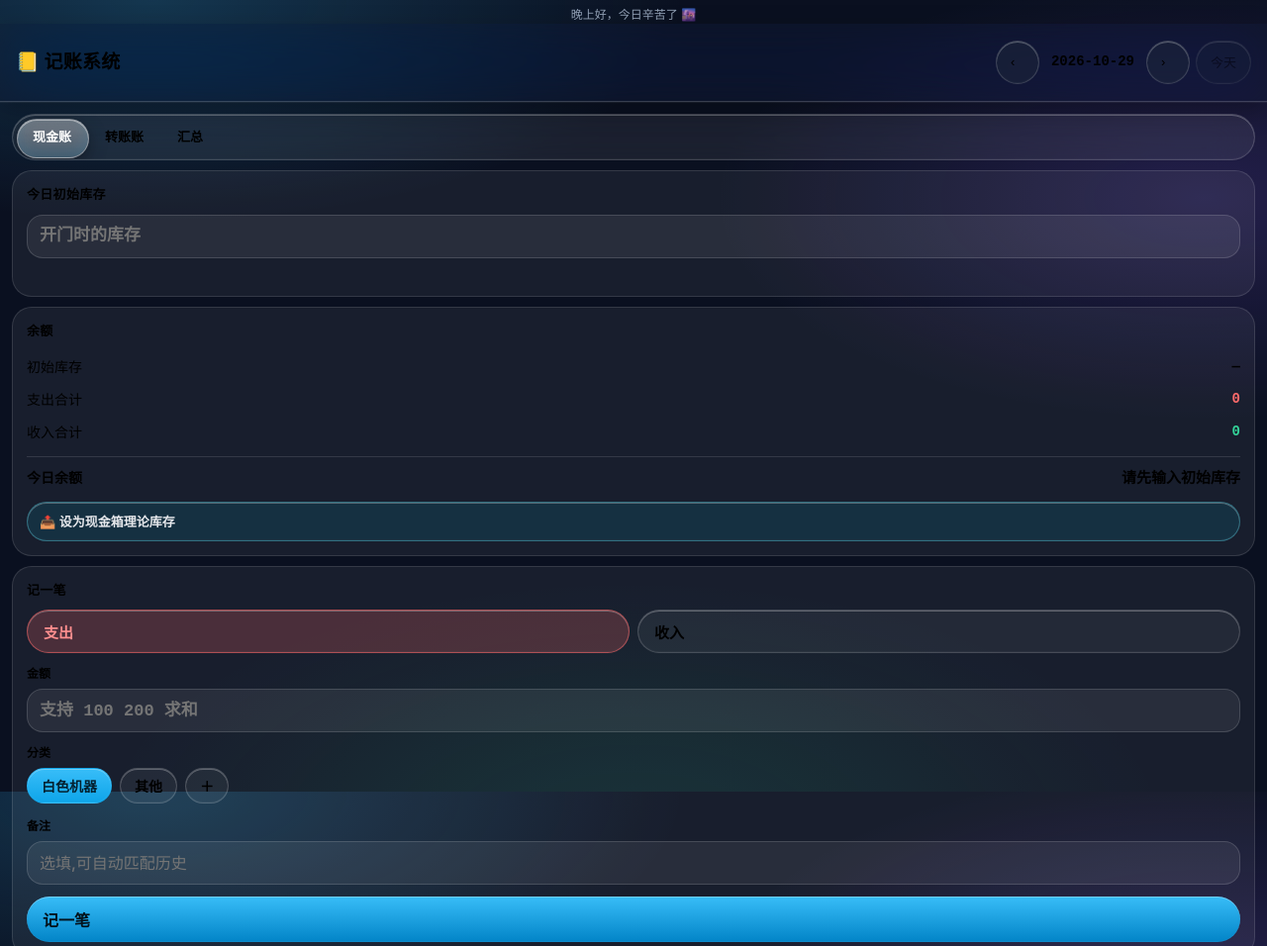
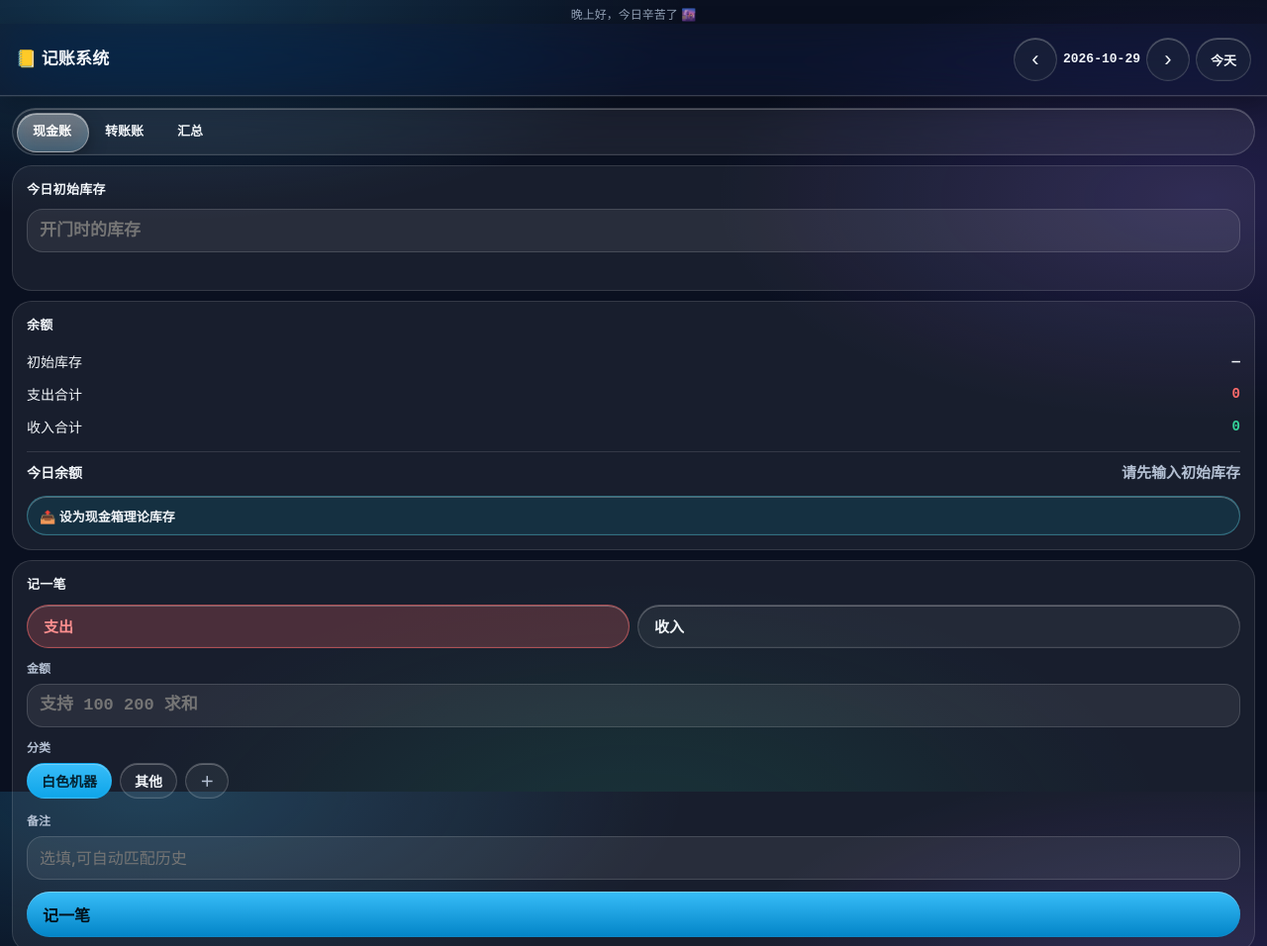
Before and after one commit to leohenshuai/caja-ios, a plain HTML site: page www/ledger.html in a window 1280 px wide. Shown: the top 956 px of the page at 99% size. Drawn offline with Linux system fonts and the light colour scheme.

Commit message:
fix: ledger readability (define text vars, header no-wrap)

```diff
--- a/www/ledger.html
+++ b/www/ledger.html
@@ -11,6 +11,7 @@
 <script src="./native-bridge.js"></script>
 <script src="./backup-core.js"></script>
 <style>
+:root { --green:#10b981; --red:#ef4444; --yellow:#f59e0b; --cyan:#06b6d4; --purple:#8b5cf6; --bg:#0f172a; --surface:#1e293b; --surface-light:#334155; --text:#f1f5f9; --text-muted:#b4c0d3; --border:#334155; }
 /* ===== 本页特有样式 ===== */
 .tabs { display:flex; align-items:center; margin:12px 12px 0; overflow-x:auto; }
 .tab { white-space:nowrap; cursor:pointer; font-size:13px; font-weight:600; }
@@ -101,6 +102,14 @@
 .lg-modal-btns button { flex:1; min-height:44px; border-radius:12px; border:1px solid rgba(255,255,255,.16); background:rgba(255,255,255,.06); color:var(--text); font-size:15px; font-weight:700; }
 .lg-modal-btns .primary { background:linear-gradient(180deg,#38bdf8,#0284c7); color:#03121c; border-color:transparent; }
 body { padding-bottom: calc(24px + env(safe-area-inset-bottom, 0px)); }
+.header h1 { white-space:nowrap; font-size:17px; flex:none; }
+.header { gap:8px; }
+.header-actions { margin-left:auto; flex:none; }
+#lg-date { min-width:0 !important; font-size:13px !important; white-space:nowrap; color:var(--text); }
+#lg-today { white-space:nowrap; padding:0 14px !important; opacity:1 !important; color:var(--text); font-weight:700; }
+#lg-prev, #lg-next { min-width:44px !important; padding:0 !important; display:inline-flex !important; align-items:center; justify-content:center; font-size:22px !important; line-height:1; color:var(--text); }
+.tab { color:var(--text); }
+.lg-card-title { color:var(--text); }
 </style>
 </head>
 <body>
@@ -537,7 +546,7 @@ function balanceOf(date) { const o = openOf(date); return o === null ? null : ro
 /* ================= 渲染 ================= */
 function renderDate() {
     if ($('lg-date')) $('lg-date').textContent = state.curDate;
-    if ($('lg-today')) $('lg-today').style.opacity = (state.curDate === localDateStr()) ? '.45' : '1';
+    if ($('lg-today')) $('lg-today').style.opacity = (state.curDate === localDateStr()) ? '.7' : '1';
 }
 function renderTypeButtons(book) {
     document.querySelectorAll('.lg-type[data-book="' + book + '"]').forEach((btn) => btn.classList.toggle('on', btn.dataset.type === state.form[book].type));
```
